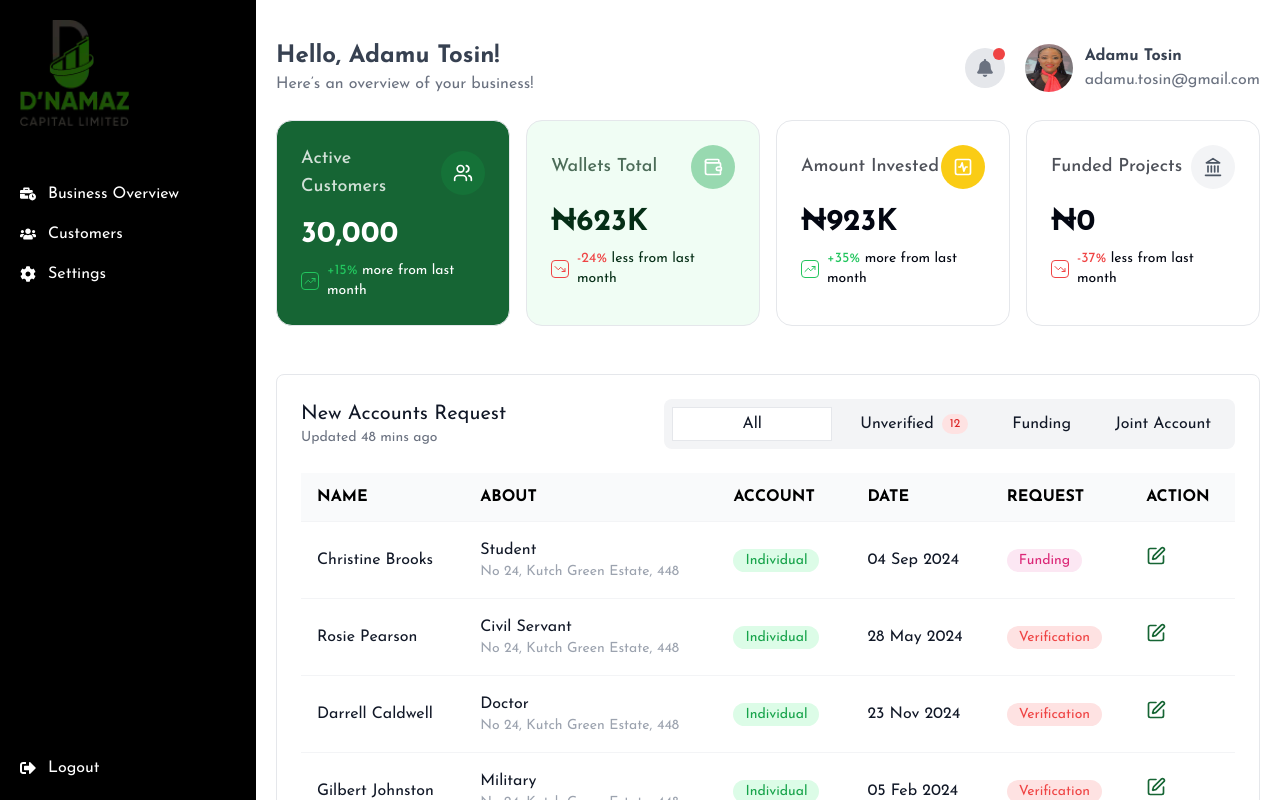
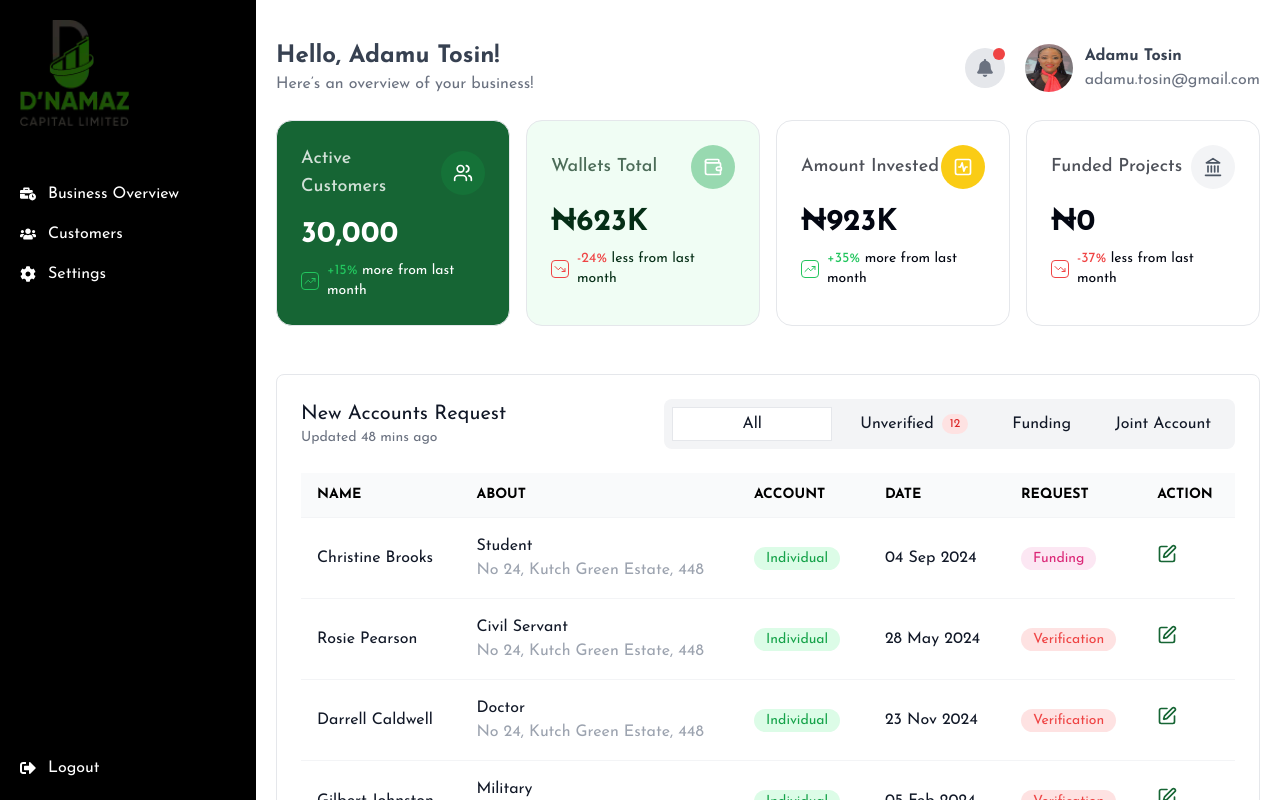
Before and after one commit to AyoMoses1/dnamaz, a Next.js app: page / in a window 1280 px wide. Shown: the top 800 px of the page. Built offline with nearby package versions, Linux system fonts and the light colour scheme.

Commit message:
refactor: Refactor NewAccountsTable component to update button styling and text size

```diff
--- a/app/_components/NewAccountsTable.tsx
+++ b/app/_components/NewAccountsTable.tsx
@@ -96,12 +96,12 @@ const NewAccountsTable = () => {
         <table className="w-full">
           <thead>
             <tr className="bg-gray-50 text-left">
-              <th className="py-3 px-4 text-black">NAME</th>
-              <th className="py-3 px-4 text-black">ABOUT</th>
-              <th className="py-3 px-4 text-black">ACCOUNT</th>
-              <th className="py-3 px-4 text-black">DATE</th>
-              <th className="py-3 px-4 text-black">REQUEST</th>
-              <th className="py-3 px-4 text-black">ACTION</th>
+              <th className="py-3 px-4 text-black text-sm">NAME</th>
+              <th className="py-3 px-4 text-black text-sm">ABOUT</th>
+              <th className="py-3 px-4 text-black text-sm">ACCOUNT</th>
+              <th className="py-3 px-4 text-black text-sm">DATE</th>
+              <th className="py-3 px-4 text-black text-sm">REQUEST</th>
+              <th className="py-3 px-4 text-black text-sm">ACTION</th>
             </tr>
           </thead>
           <tbody>
@@ -110,7 +110,7 @@ const NewAccountsTable = () => {
                 <td className="py-4 px-4 text-gray-900">{account.name}</td>
                 <td className="py-4 px-4">
                   <div className="text-gray-900">{account.about}</div>
-                  <div className="text-gray-400 text-sm">{account.address}</div>
+                  <div className="text-gray-400">{account.address}</div>
                 </td>
                 <td className="py-4 px-4">
                   <span className={`px-3 py-1 rounded-full text-sm ${
```
